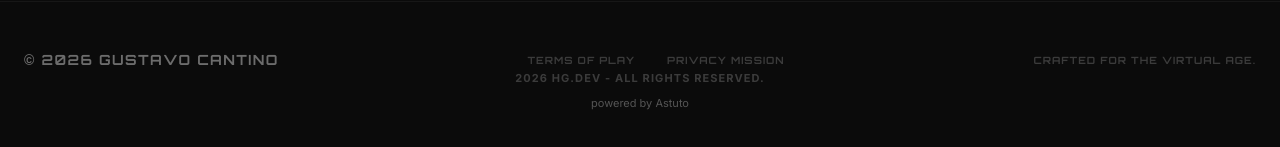
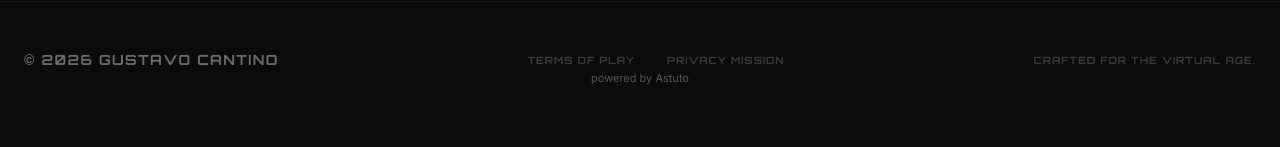
Before and after one commit to astuto7k/portifolio, a React (Vite) app: page / in a window 1280 px wide. Shown: the part 6685-6832 px from the top of the page. Built offline with nearby package versions, Linux system fonts and the light colour scheme.

Commit message:
Update Footer.tsx

```diff
--- a/components/Footer.tsx
+++ b/components/Footer.tsx
@@ -21,9 +21,7 @@ export const Footer: React.FC = () => {
         </p>
       </div>
 <div className="text-center space-y-2">
-          <p className="font-inter text-[11px] font-bold tracking-widest text-white/20 uppercase">
-            {new Date().getFullYear()} Hg.dev - All rights reserved.
-          </p>
+
           <p className="font-inter text-[11px] text-white/30">
             <a
               href="https://discord.com/channels/@me/1057488804497326152"
```
